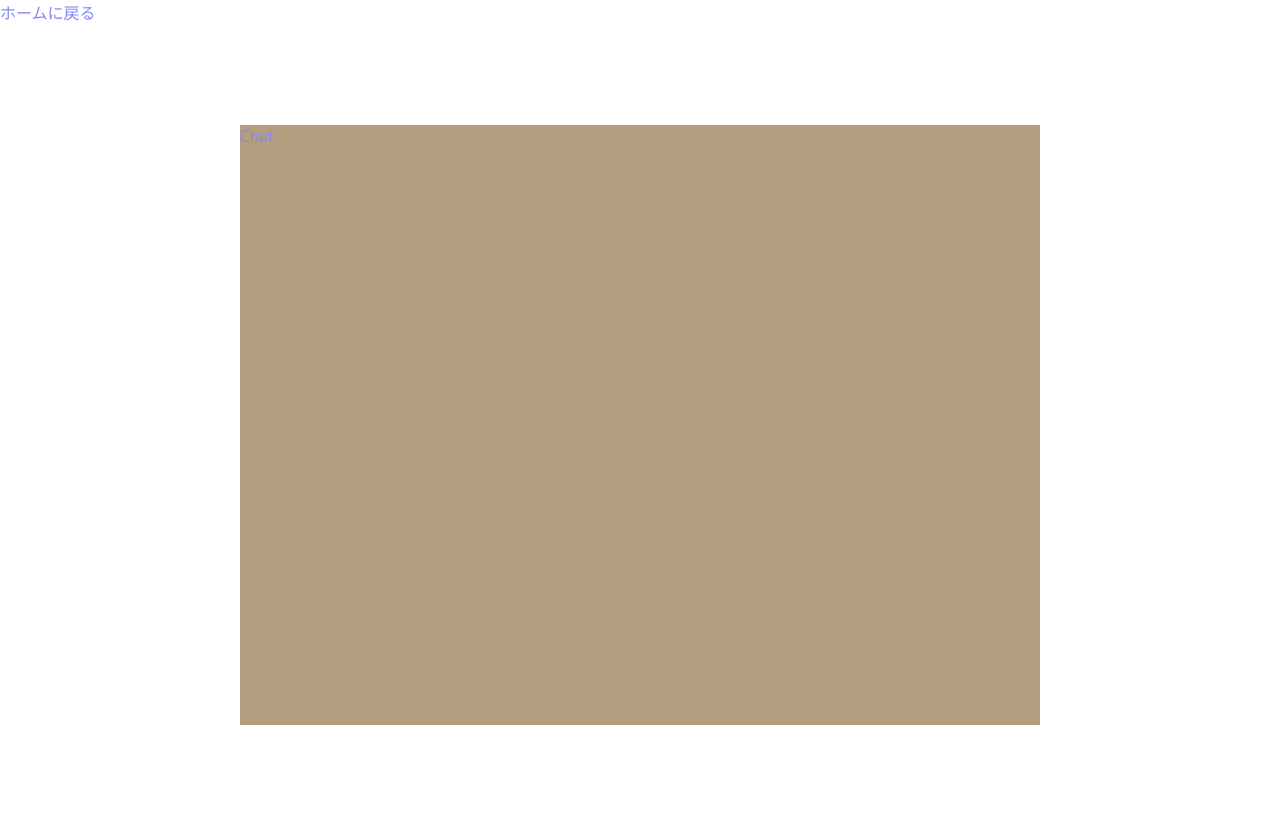
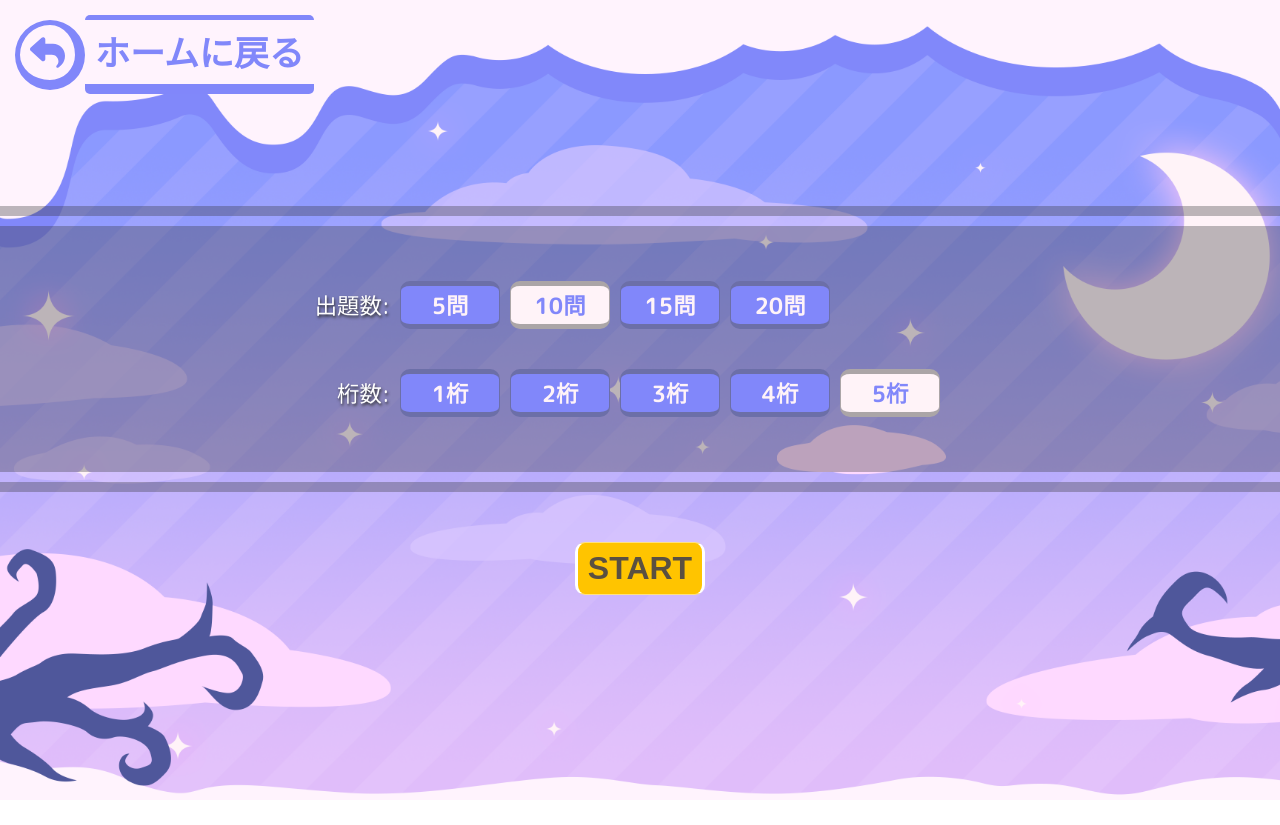
Before and after one commit to yoshi-non/flacha, a Next.js app: page /Chat in a window 1280 px wide. After the commit the page ends 800 px from the top, so only its background shows below. Built offline with nearby package versions, Linux system fonts and the light colour scheme.

Commit message:
add: Chat設定画面

```diff
--- a/pages/Chat.tsx
+++ b/pages/Chat.tsx
@@ -1,16 +1,34 @@
 import Link from 'next/link'
-import React from 'react'
+import React, { useState } from 'react'
+import ReturnButton from '../components/common/button/ReturnButton'
+import StartButton from '../components/common/button/StartButton'
 import Layout from '../components/common/layout'
+import SelectDigitSetting from '../components/common/select/SelectDigitSetting'
+import SelectQuestionSetting from '../components/common/select/SelectQuestionSetting'
 import styles from '../styles/Chat.module.css'
 
 const Chat = () => {
+  const [selectQuestionValue,setSelectQuestionValue] = useState<number>(10)
+  const [selectDigitValue,setSelectDigitValue] = useState<number>(5)
+
   return (
     <Layout>
-      <Link href="/">ホームに戻る</Link>
+      <ReturnButton/>
       <div className={styles.container}>
-        <main className={styles.main}>
-          Chat
-        </main>
+
+        <div>
+          <div className={styles.selectContainer}>
+            <div className={styles.selectBoxHr}></div>
+            <div className={styles.selectBox}>
+              <SelectQuestionSetting setSelectQuestionValue={setSelectQuestionValue}/>
+              <SelectDigitSetting setSelectDigitValue={setSelectDigitValue}/>
+            </div>
+            <div className={styles.selectBoxHr}></div>
+          </div>
+
+          <StartButton/>
+        </div>
+
       </div>
     </Layout>
   )
--- a/styles/Chat.module.css
+++ b/styles/Chat.module.css
@@ -1,17 +1,34 @@
 /* -----  Chatモードページ  ----- */
 
 .container {
+    width: 100%;
+    min-height: 100vh;
+    background-image: url(../public/images/bg_home.png);
+    background-size: cover;
+    overflow: hidden;
+    position: relative;
     display: flex;
+    flex-direction: column;
     justify-content: center;
-    align-content: center;
-    min-height: 100vh;
 }
 
 /* メインコンテンツ */
-.main {
-    background: rgb(181, 157, 127);
-    width: 800px;
-    height: 600px;
-    margin: auto;
+
+.selectContainer {
     display: flex;
+    flex-direction: column;
+    justify-content: center;
+    margin-bottom: 50px;
 }
+
+.selectBoxHr {
+    height: 10px;
+    width: 100%;
+    background-color: #2f2f2f52;
+}
+
+.selectBox {
+    margin: 10px 0;
+    padding: 20px 0;
+    background-color: #2f2f2f52;
+}
--- a/styles/CommonBtn.module.css
+++ b/styles/CommonBtn.module.css
@@ -13,13 +13,14 @@
     display: flex;
     justify-content: center;
     align-items: center;
+    max-height: 80px;
 }
 
 .returnIcon {
     color: #8187fa;
-    width: 70px;
-    height: 70px;
     padding: 10px;
+    width: 35px;
+    height: 35px;
     border: 5px solid #8187fa;
     border-right: 10px solid #8187fa;
     border-bottom: 10px solid #8187fa;
```
